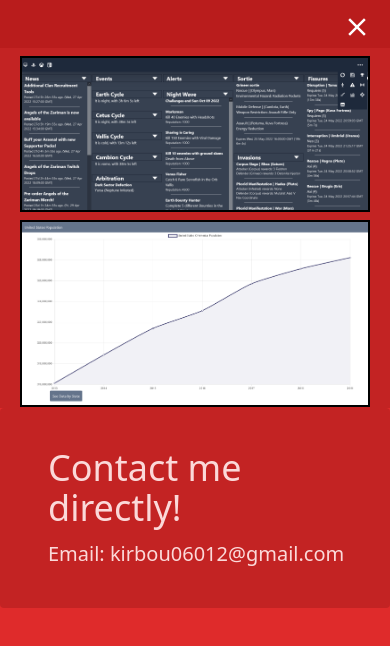
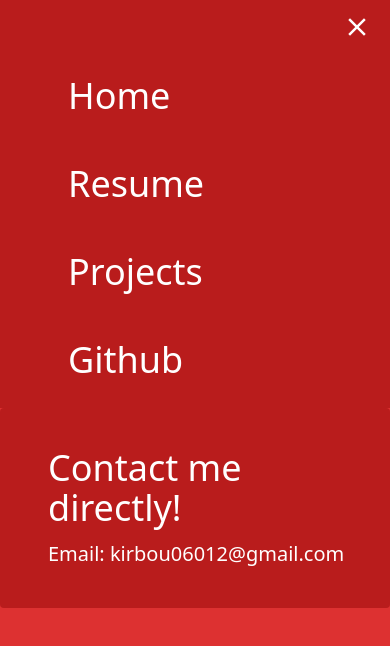
Before and after one commit to thepug432/Personal-Website, a React (Vite) app: page /projects in a window 390 px wide. Both pictures are taken after a click on the element 346 px from the left and 24 px from the top of the page. Shown: the top 646 px of the page. Built offline with nearby package versions, Linux system fonts and the light colour scheme.

Commit message:
fixed nav, added responsivity to project

```diff
--- a/src/components/nav/NavMenu.jsx
+++ b/src/components/nav/NavMenu.jsx
@@ -9,7 +9,7 @@ export default function NavMenu() {
         exit={{x: screen.width*-1 }}
         initial={{ x: screen.width*-1 }}
         transition={{ duration: .3 }}
-        className="absolute bg-red-600 right-0 top-12 opacity-80 w-screen h-screen-without-nav flex xsm:block">
+        className="absolute bg-red-600/95 right-0 top-12 w-screen h-screen-without-nav flex xsm:block">
             <div className="flex flex-col bg-red-700">
                 <motion.div
                 initial={{ y: -300 }}
--- a/src/components/projects.jsx
+++ b/src/components/projects.jsx
@@ -1,10 +1,16 @@
+import { motion } from "framer-motion"
 import Project from "./projects/project"
 import WarframeSite from '../static/images/WarframeSite.png'
 import UsStats from '../static/images/USstats.png'
+import Hider from "./Hider"
 
 export default function Projects() {
     return(
-        <div className="h-screen-without-nav bg-red-500 flex flex-col">
+        <Hider>
+        <motion.div
+        initial={{ opacity:0 }}
+        animate={{ opacity:1 }}
+        className="h-screen-without-nav bg-red-500 flex flex-col">
             <Project
                 title={'Warframe API Parser'}
                 description={'This project parses the warframe api using it to produce a website.'}
@@ -19,6 +25,7 @@ export default function Projects() {
                 Sitelink={'https://uspopulationtracker.netlify.app/'}
                 Githublink={'https://github.com/thepug432/USPopulation'}
             />
-        </div>
+        </motion.div>
+        </Hider>
     )
 }
--- a/src/components/projects/project.jsx
+++ b/src/components/projects/project.jsx
@@ -21,11 +21,11 @@ export default function Project({ title, description, Sitelink, Githublink, imag
                             transition={{ duration:.3 }}
                             className="absolute top-0 left-0 w-full h-full bg-white/50 flex flex-col"
                         >
-                            <div className="mx-auto p-3 rounded bg-red-700 mt-32">
+                            <div className="mx-auto p-3 rounded bg-red-700 mt-32 xsm:hidden">
                                 <h1 className="text-4xl">{title}</h1>
                                 <p className="mt-10">{description}</p>
                             </div>
-                            <div className="mx-auto mt-2 flex">
+                            <div className="mx-auto mt-2 flex xsm:m-auto">
                                 <Button url={Sitelink} title={'See Site'}/>
                                 <Button url={Githublink} title={'Github'}/>
                             </div>
```
